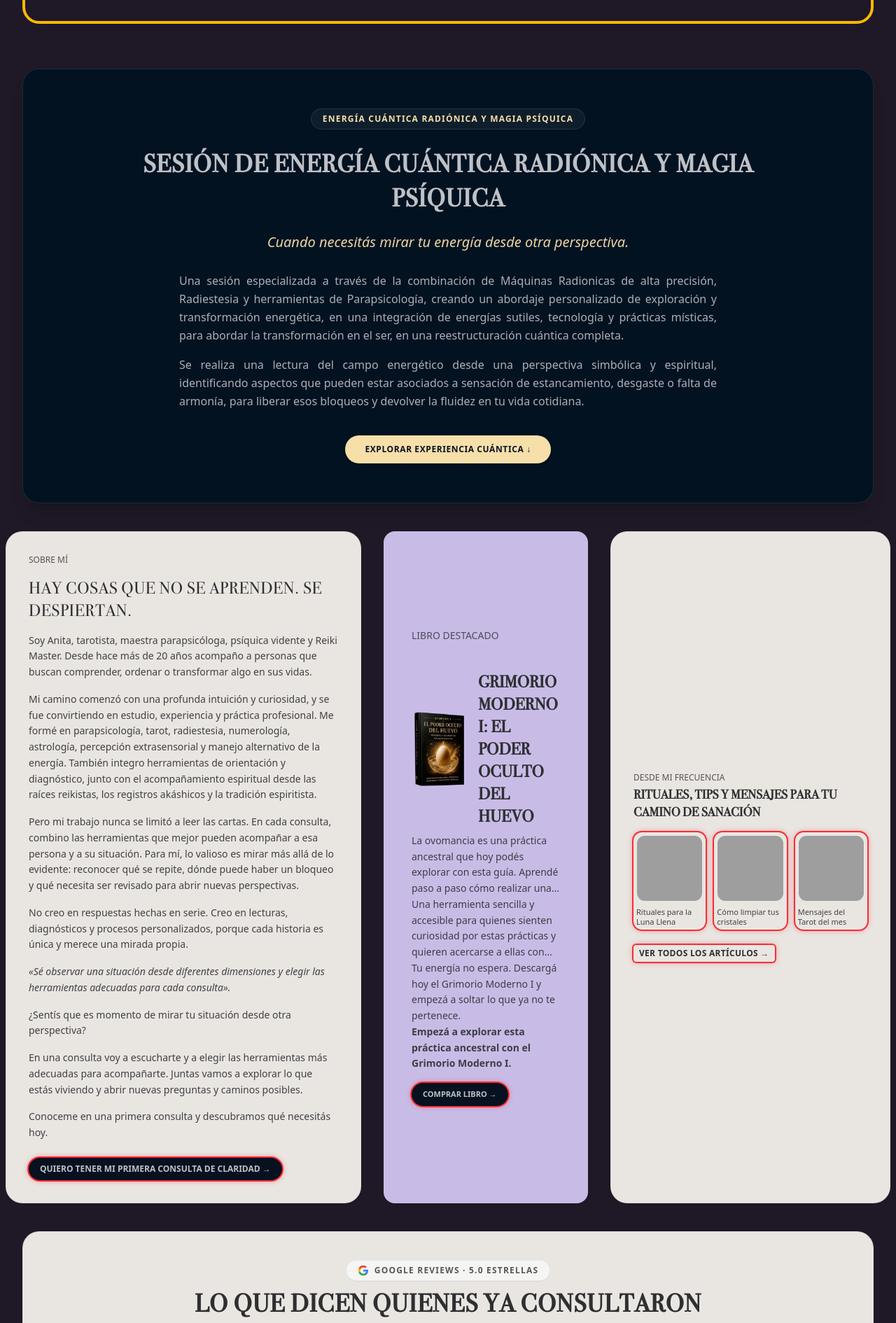
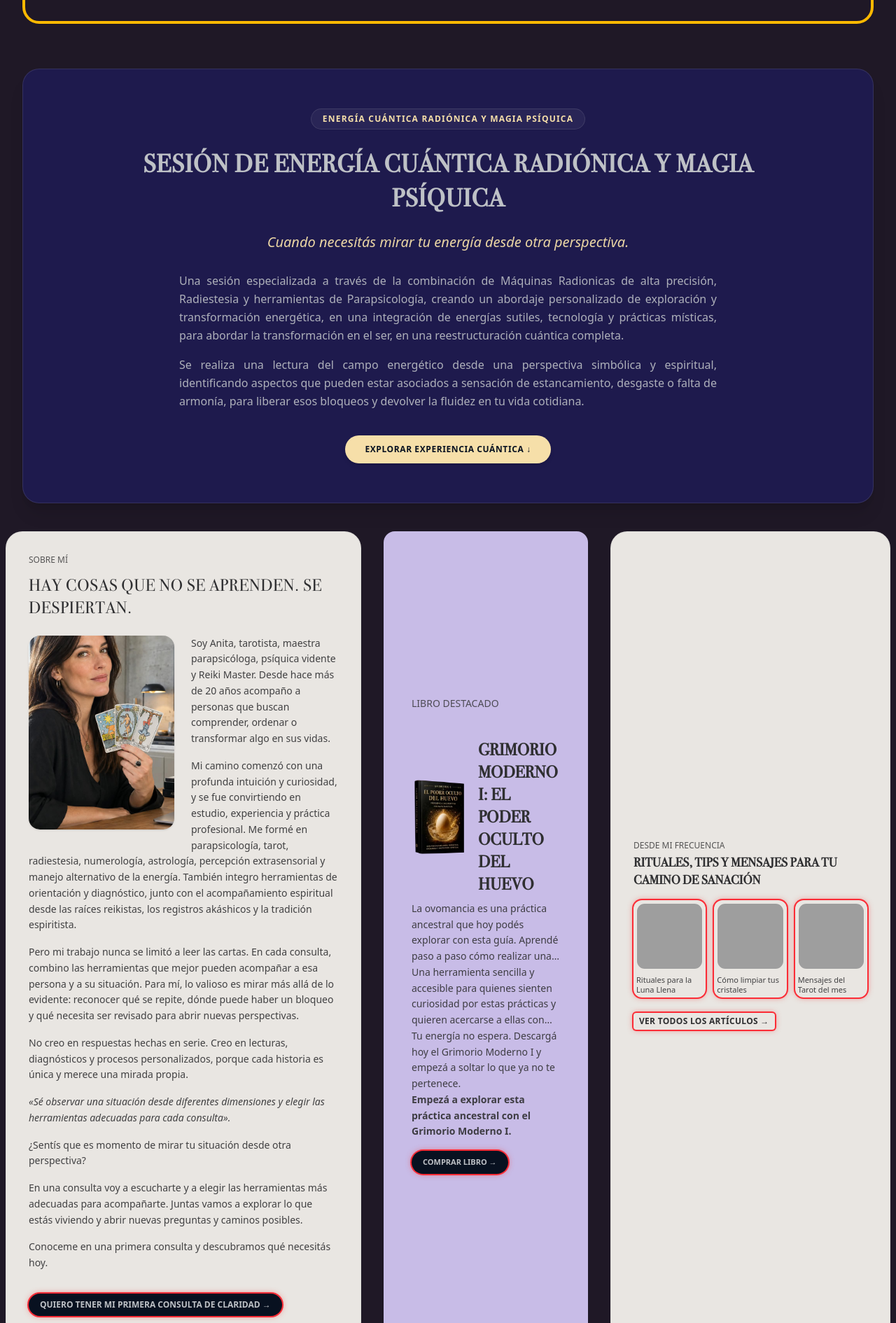
Before and after one commit to EzequielG07/tarot-web-app, a Next.js app in the folder frontend/: page / in a window 1280 px wide. Shown: the part 5930-7820 px from the top of the page at 70% size. Built offline with nearby package versions, Linux system fonts and the light colour scheme; grey boxes are pictures that could not be loaded.

Commit message:
Cambio de estilos en Magic components y se agrego imagen en AboutMe

```diff
--- a/frontend/src/components/sections/AboutMeContent.tsx
+++ b/frontend/src/components/sections/AboutMeContent.tsx
@@ -1,16 +1,32 @@
 // src/components/sections/AboutMeContent.tsx
 
+import Image from 'next/image';
 import Link from 'next/link';
 
 export const AboutMeContent = () => {
     return (
-        <div id="sobre-anita" className="scroll-mt-24 bg-area-servicios/95 rounded-3xl p-5 sm:p-7 lg:p-8 border border-border-accent/40 shadow-xs w-full h-full flex flex-col justify-between space-y-4 relative z-10">
-            <div className="space-y-4">
+        <div id="sobre-anita" className="scroll-mt-24 bg-area-servicios/95 rounded-3xl p-5 sm:p-7 lg:p-8 border border-border-accent/40 shadow-xs w-full h-full flex flex-col justify-between space-y-6 relative z-10">
+            {/* Encabezado: Sobre Mí y Título */}
+            <div className="space-y-3">
                 <p className="text-xs font-medium font-serif uppercase text-text-dark/80">Sobre Mí</p>
 
                 <h2 className="text-lg sm:text-xl lg:text-2xl font-bodoni tracking-wide uppercase text-text-dark">
                     HAY COSAS QUE NO SE APRENDEN. SE DESPIERTAN.
                 </h2>
+            </div>
+
+            {/* Contenido con imagen flotante y texto envolvente */}
+            <div className="flow-root [&>p]:mb-4 [&>p:last-child]:mb-0">
+                {/* Imagen flotante a la izquierda */}
+                <div className="float-left mr-4 mb-3 sm:mr-6 sm:mb-4 w-36 sm:w-44 md:w-52 aspect-[3/4] relative rounded-2xl overflow-hidden shadow-sm">
+                    <Image
+                        src="/images/about/tarotista-example.jpg"
+                        alt="Anita - Tarotista"
+                        fill
+                        className="object-cover object-center"
+                        sizes="(max-width: 640px) 144px, (max-width: 768px) 176px, 208px"
+                    />
+                </div>
 
                 <p className="text-xs sm:text-sm font-serif text-text-dark/90 leading-relaxed">
                     Soy Anita, tarotista, maestra parapsicóloga, psíquica vidente y Reiki Master. Desde hace más de 20 años acompaño a personas que buscan comprender, ordenar o transformar algo en sus vidas.
@@ -45,7 +61,8 @@ export const AboutMeContent = () => {
                 </p>
             </div>
 
-            <div className="pt-2">
+            {/* Botón CTA al final */}
+            <div className="pt-2 clear-both">
                 <Link
                     href="/about"
                     className="inline-block px-4 py-2 rounded-full text-text-light bg-btn-dark hover:bg-btn-dark-hover transition-colors uppercase font-bold text-xs shrink-0 ring-2 ring-red-500 shadow-[0_0_8px_rgba(239,68,68,0.7)]"
--- a/frontend/src/components/sections/MagicServices.tsx
+++ b/frontend/src/components/sections/MagicServices.tsx
@@ -29,9 +29,8 @@ export const MagicServices = ({
             {/* Contenedor principal a lo ancho de la web (inspirado en BlogSidebar sin video) */}
             <div
                 id="magic-services"
-                className={`relative w-full max-w-none flex flex-col items-center justify-center p-6 sm:p-10 lg:p-14 rounded-3xl overflow-hidden text-center transition-all duration-500 bg-bg-card border border-white/10 shadow-xl ${
-                    estaAbierto ? 'ring-2 ring-amber-400/50 shadow-amber-950/30' : ''
-                }`}
+                className={`relative w-full max-w-none flex flex-col items-center justify-center p-6 sm:p-10 lg:p-14 rounded-3xl overflow-hidden text-center transition-all duration-500 bg-indigo-950 border border-white/10 shadow-xl ${estaAbierto ? 'ring-2 ring-amber-400/50 shadow-amber-950/30' : ''
+                    }`}
             >
                 {/* Contenedor interno centrado y espacioso */}
                 <div className="w-full space-y-6 relative z-10 flex flex-col items-center justify-center max-w-4xl mx-auto my-auto">
--- a/frontend/src/components/sections/MagicServicesExpandido.tsx
+++ b/frontend/src/components/sections/MagicServicesExpandido.tsx
@@ -48,11 +48,10 @@ export const MagicServicesExpandido = ({
         <div
             ref={panelRef}
             id="panel-magic-services-expandido"
-            className={`scroll-mt-28 grid transition-all duration-700 ease-in-out w-full ${
-                estaAbierto
+            className={`scroll-mt-28 grid transition-all duration-700 ease-in-out w-full ${estaAbierto
                     ? 'grid-rows-[1fr] opacity-100 mt-6'
                     : 'grid-rows-[0fr] opacity-0 mt-0 pointer-events-none'
-            }`}
+                }`}
         >
             <div className="overflow-hidden">
                 <div className="w-full bg-card-servicios rounded-3xl p-6 sm:p-8 lg:p-10 shadow-md border border-border-accent/40 transition-colors duration-500 text-text-dark flex flex-col space-y-8">
@@ -183,7 +182,7 @@ export const MagicServicesExpandido = ({
                             </div>
 
                             {/* Tarjeta de llamado a la consulta / orientación */}
-                            <div className="p-5 sm:p-6 rounded-2xl bg-bg-card text-text-light flex flex-col sm:flex-row items-center justify-between gap-4 shadow-sm border border-white/10 text-center sm:text-left mt-auto">
+                            <div className="p-5 sm:p-6 rounded-2xl bg-indigo-950 text-text-light flex flex-col sm:flex-row items-center justify-between gap-4 shadow-sm border border-white/10 text-center sm:text-left mt-auto">
                                 <div className="space-y-1">
                                     <h5 className="text-sm sm:text-base font-bodoni font-bold uppercase tracking-wide text-btn-light">
                                         ¿QUERÉS SABER QUÉ NECESITÁS?
```
Also changed, not shown: frontend/public/images/about/tarotista-example.jpg (added).
